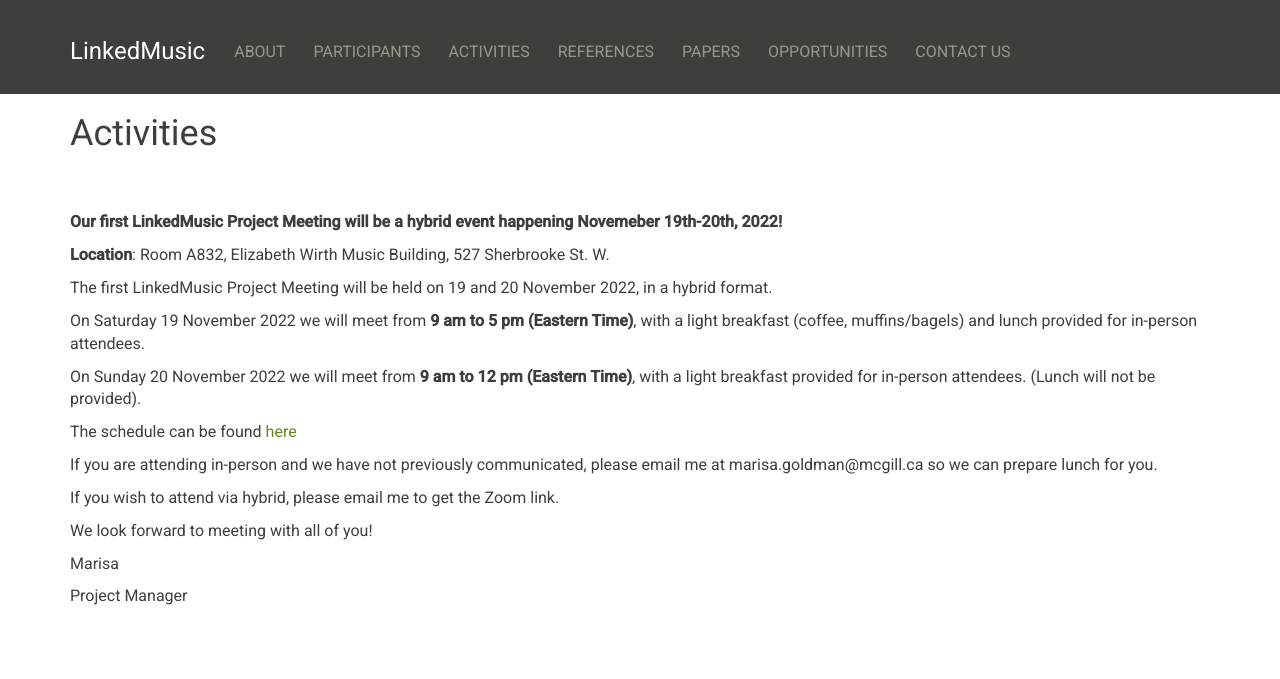
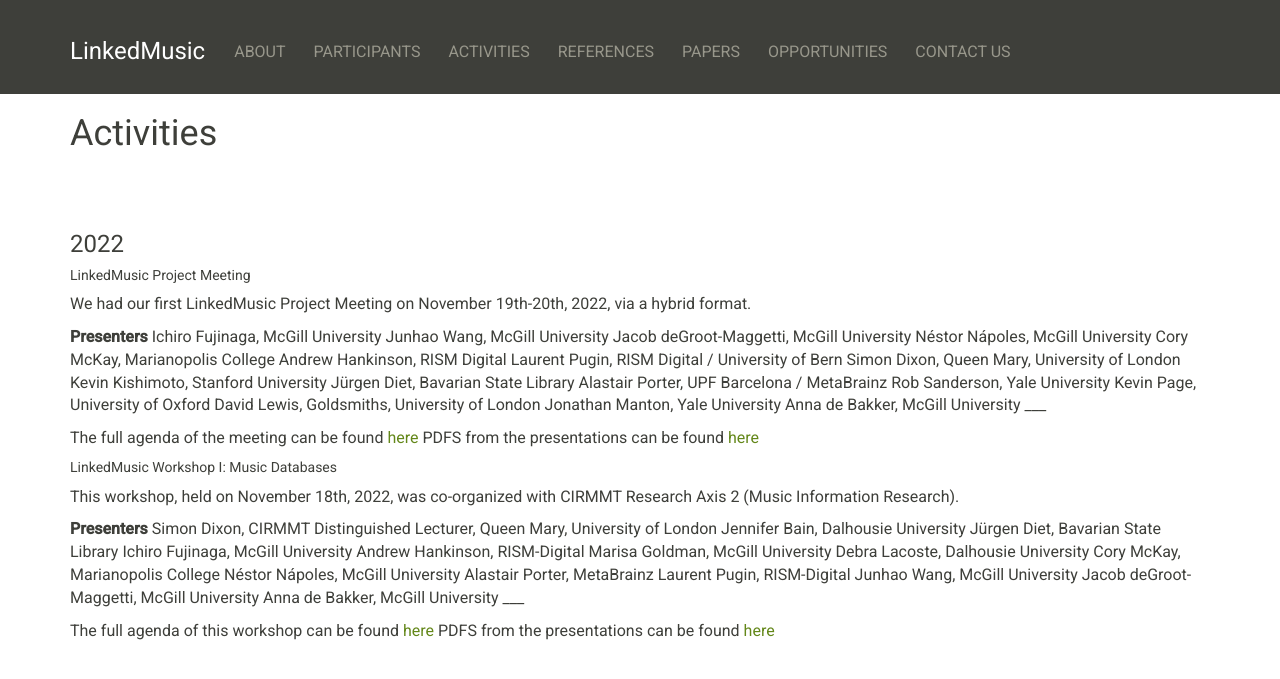
Before and after one commit to DDMAL/linkedmusic-website, a Jekyll site: the page built from activities.md, in a window 1280 px wide. Shown: the top 679 px of the page. Built offline with Jekyll 4.4.1, drawn with Linux system fonts in a browser that asks for light colours; nearby versions of some CDN libraries.

Commit message:
activity page update

```diff
--- a/activities.md
+++ b/activities.md
@@ -5,24 +5,54 @@
 
 ---
 
-**Our first LinkedMusic Project Meeting will be a hybrid event happening Novemeber 19th-20th, 2022!**
+### 2022
 
-**Location**: Room A832, Elizabeth Wirth Music Building, 527 Sherbrooke St. W.
+##### LinkedMusic Project Meeting
 
-The first LinkedMusic Project Meeting will be held on 19 and 20 November 2022, in a hybrid format.
+We had our first LinkedMusic Project Meeting on November 19th-20th, 2022, via a hybrid format.
 
-On Saturday 19 November 2022 we will meet from **9 am to 5 pm (Eastern Time)**, with a light breakfast (coffee, muffins/bagels) and lunch provided for in-person attendees.
+**Presenters**
+Ichiro Fujinaga, McGill University
+Junhao Wang, McGill University
+Jacob deGroot-Maggetti, McGill University
+Néstor Nápoles, McGill University
+Cory McKay, Marianopolis College
+Andrew Hankinson, RISM Digital
+Laurent Pugin, RISM Digital / University of Bern
+Simon Dixon, Queen Mary, University of London
+Kevin Kishimoto, Stanford University
+Jürgen Diet, Bavarian State Library
+Alastair Porter, UPF Barcelona / MetaBrainz
+Rob Sanderson, Yale University
+Kevin Page, University of Oxford
+David Lewis, Goldsmiths, University of London
+Jonathan Manton, Yale University
+Anna de Bakker, McGill University
+___
 
-On Sunday 20 November 2022 we will meet from **9 am to 12 pm (Eastern Time)**, with a light breakfast provided for in-person attendees. (Lunch will not be provided).
+The full agenda of the meeting can be found [here](https://linkedmusic.ca/meetings)
+PDFS from the presentations can be found [here](https://linkedmusic.ca/meetingpdfs)
 
-The schedule can be found [here](https://linkedmusic.ca/meetings)
+##### LinkedMusic Workshop I: Music Databases
 
-If you are attending in-person and we have not previously communicated, please email me at marisa.goldman@mcgill.ca so we can prepare lunch for you.
+This workshop, held on November 18th, 2022, was co-organized with CIRMMT Research Axis 2 (Music Information Research).
 
-If you wish to attend via hybrid, please email me to get the Zoom link.
+**Presenters**
+Simon Dixon, CIRMMT Distinguished Lecturer, Queen Mary, University of London
+Jennifer Bain, Dalhousie University
+Jürgen Diet, Bavarian State Library
+Ichiro Fujinaga, McGill University
+Andrew Hankinson, RISM-Digital
+Marisa Goldman, McGill University
+Debra Lacoste, Dalhousie University
+Cory McKay, Marianopolis College
+Néstor Nápoles, McGill University
+Alastair Porter, MetaBrainz
+Laurent Pugin, RISM-Digital
+Junhao Wang, McGill University
+Jacob deGroot-Maggetti, McGill University
+Anna de Bakker, McGill University
+___
 
-We look forward to meeting with all of you!
-
-Marisa
-
-Project Manager
+The full agenda of this workshop can be found [here](https://www.cirmmt.org/en/events/workshops/research/linkedmusic-workshop)
+PDFS from the presentations can be found [here](https://linkedmusic.ca/meetingpdfs)
```
